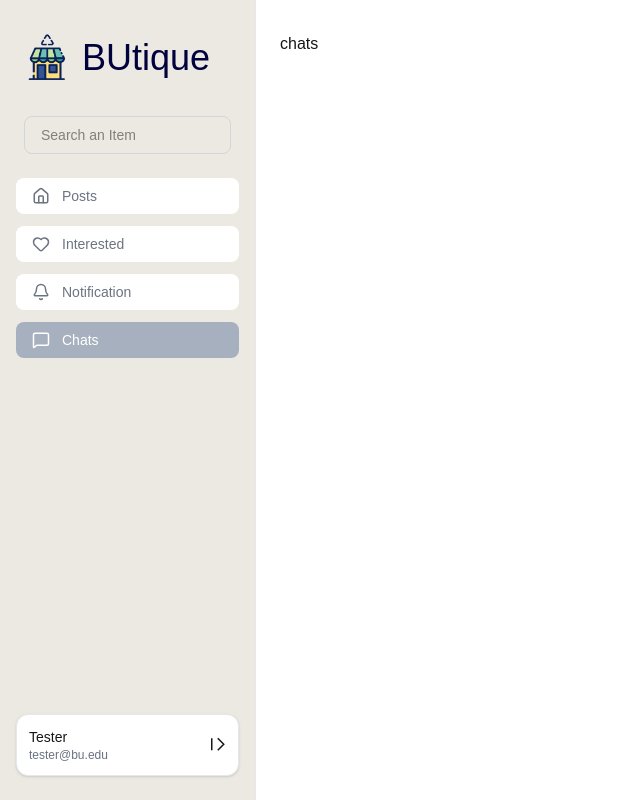
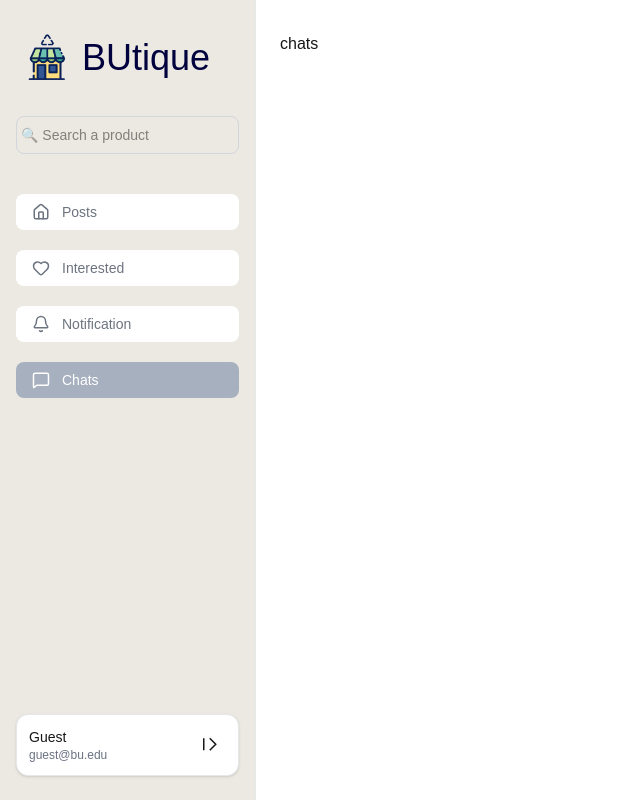
Before and after one commit to MikAFForm/BUtique, a Next.js app: page /dashboard/chats in a window 1280 px wide. Shown: the whole page, without its empty margins (0-640 px from the left). Built offline with nearby package versions, Linux system fonts and the light colour scheme; a web font is replaced by a local one.

Commit message:
sidebar for dashboard

```diff
--- a/app/components/productDetailCard.tsx
+++ b/app/components/productDetailCard.tsx
@@ -9,7 +9,7 @@ import { SlCalender } from "react-icons/sl";
 export default function ProductDetailCard({ product }: { product: any }) {
   const [liked, setLiked] = useState(false);
 
-  // Calculate how long ago the post was posted
+  // Calculate
   const postedAgo = (() => {
     const postedDate = new Date(product.created_at);
     const today = new Date();
--- a/app/components/sidebar.tsx
+++ b/app/components/sidebar.tsx
@@ -2,7 +2,7 @@
 
 import Image from "next/image";
 import Link from "next/link";
-import { usePathname } from "next/navigation";
+import { usePathname, useRouter, useSearchParams} from "next/navigation";
 import { Home, Heart, Bell, MessageSquare } from "lucide-react";
 import { Barrio } from "next/font/google";
 
@@ -13,6 +13,8 @@ const barrio = Barrio({
 
 export default function Sidebar() {
   const pathname = usePathname();
+  const router = useRouter();
+  const searchParams = useSearchParams();
 
   const navItems = [
     { name: "Posts", href: "/dashboard/posts", icon: <Home size={18} /> },
@@ -20,6 +22,16 @@ export default function Sidebar() {
     { name: "Notification", href: "/dashboard/notification", icon: <Bell size={18} /> },
     { name: "Chats", href: "/dashboard/chats", icon: <MessageSquare size={18} /> },
   ];
+
+ const user = {
+    name: searchParams.get("name") || "Guest",
+    email: searchParams.get("email") || "guest@bu.edu",
+  };
+  const handleLogout = () => {
+    const confirmed = confirm("Are you sure you want to log out?");
+    if (!confirmed) return;
+    router.push("/signin");
+  };
 
   return (
     <aside className="fixed left-0 top-0 w-64 h-screen bg-[#ECE9E2] flex flex-col justify-between border-r border-gray-200">
@@ -29,15 +41,15 @@ export default function Sidebar() {
           <span className={`${barrio.className} text-4xl text-[#00013d]`}>BUtique</span>
         </div>
 
-        <div className="px-6">
-          <input
-            type="text"
-            placeholder="Search an Item"
-            className="w-full px-4 py-2 rounded-lg border border-gray-300 text-sm focus:outline-blue-400"
-          />
-        </div>
+        <div className=" px-4 pb-4">
+        <input
+          type="text"
+          placeholder="🔍 Search a product"
+          className="w-full pl-1 pr-4 py-2 rounded-lg border border-gray-300 text-sm focus:outline-blue-400"
+        />
+      </div>
 
-        <nav className="mt-6 px-4 flex flex-col gap-3">
+        <nav className="mt-6 px-4 flex flex-col gap-5">
           {navItems.map((item) => {
             const isActive = pathname.startsWith(item.href);
 
@@ -62,15 +74,18 @@ export default function Sidebar() {
       <div className="w-full px-4 pb-6">
         <div className="flex items-center gap-3 bg-white px-3 py-3 rounded-xl shadow-sm border border-gray-200">
           <div className="flex-1 text-sm">
-            <p className="font-medium">Tester</p>
-            <p className="text-gray-500 text-xs">tester@bu.edu</p>
+            <p className="font-medium">{user.name}</p>
+            <p className="text-gray-500 text-xs">{user.email}</p>
           </div>
 
-          <Link href="/profile">
+          <button
+            onClick={handleLogout}
+            className="p-2 rounded-full hover:bg-gray-100"
+          >
             <svg width="18" height="18" fill="#6C7480" viewBox="0 0 24 24">
-              <path d="M13 3l8 8-8 8M5 3v16" stroke="currentColor" strokeWidth="2" fill="none"/>
+              <path d="M13 3l8 8-8 8M5 3v16" stroke="currentColor" strokeWidth="2" fill="none" />
             </svg>
-          </Link>
+          </button>
         </div>
       </div>
     </aside>
```
